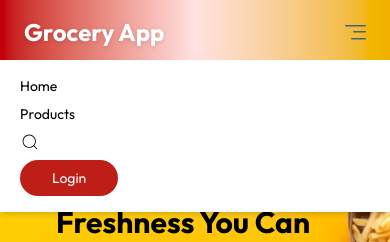
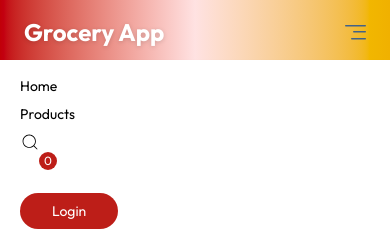
Before and after one commit to Ishaansyal595/food-delivery-app, a React (Vite) app in the folder client/: page / in a window 390 px wide. Both pictures are taken after a click on the button "Menu". Shown: the top 242 px of the page. Built offline with nearby package versions, Linux system fonts and the light colour scheme; no server answers.

Commit message:
✅  Home Page

```diff
--- a/client/src/components/Navbar.jsx
+++ b/client/src/components/Navbar.jsx
@@ -162,6 +162,20 @@ const Navbar = () => {
           </div>
         )}
 
+
+        <div
+          onClick={() => {
+            navigate("/cart");
+          }}
+          className="relative cursor-pointer"
+        >
+          <IoCartOutline size={25} className="text-white" />
+          <button className="absolute -top-2 -right-3 text-xs text-white bg-[#bd1e18] w-[18px] h-[18px] rounded-full">
+            {cartCount()}
+          </button>
+        </div>
+
+
         {user ? (
           <>
             <button onClick={() => navigate("/my-orders")}>My Orders</button>
```
